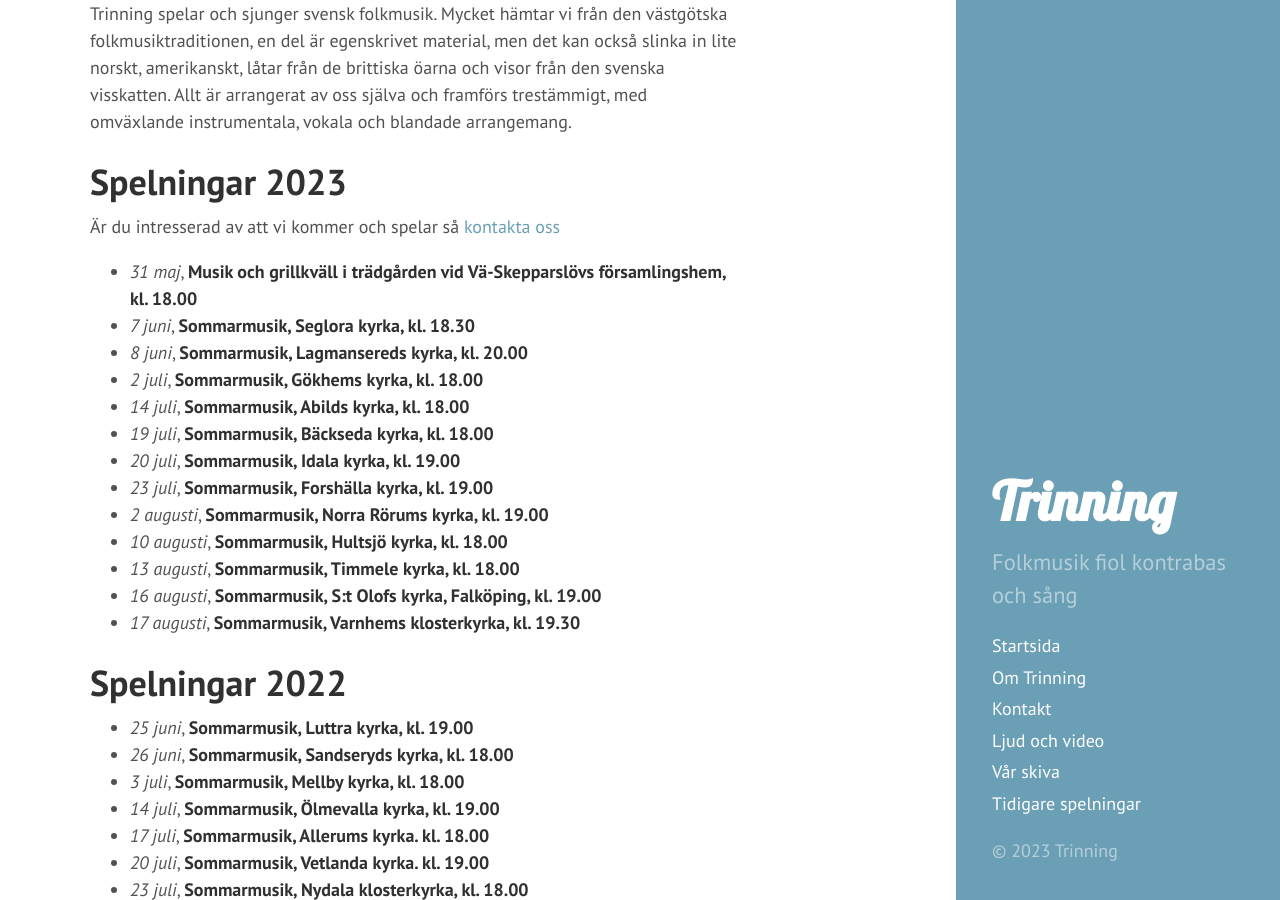
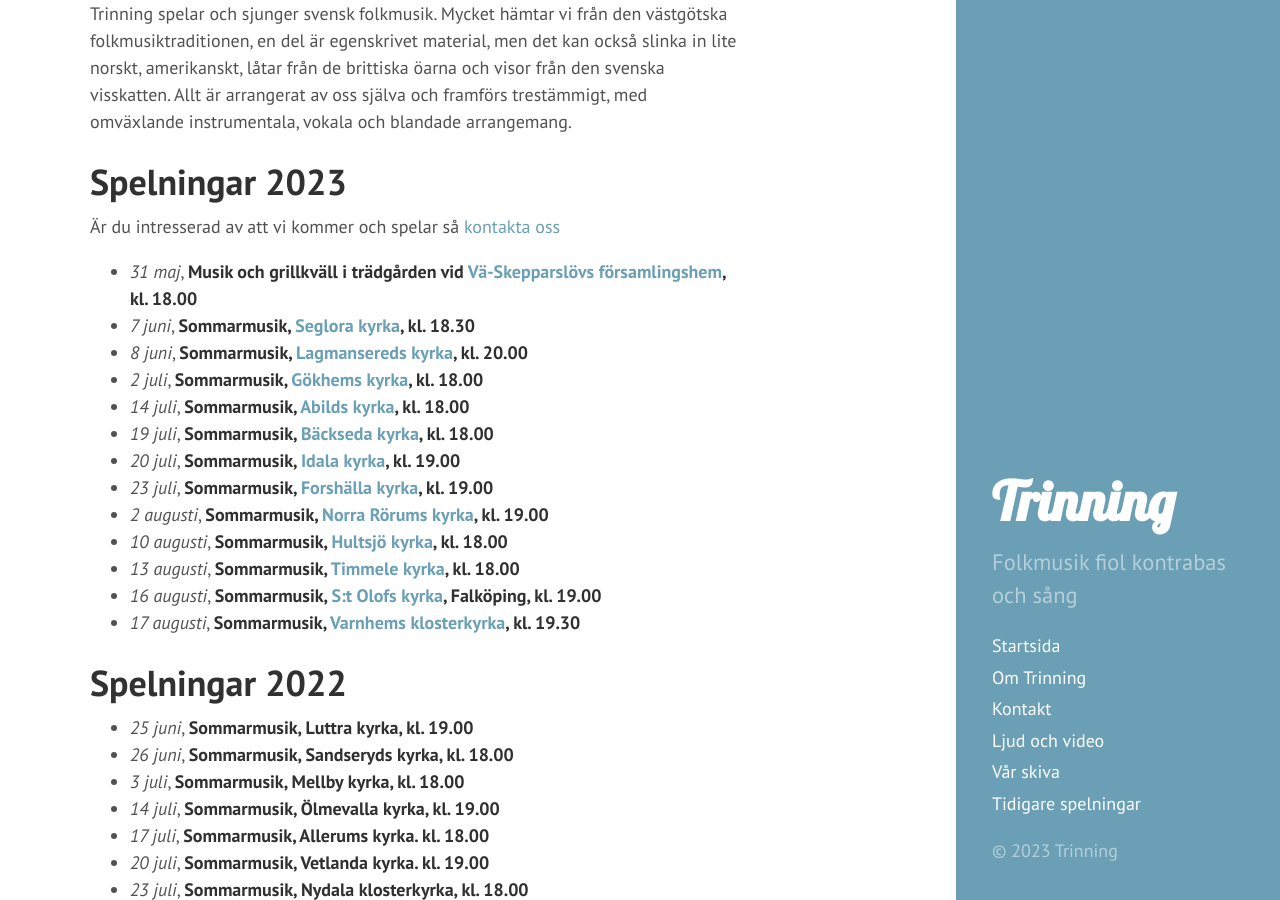
Before and after one commit to trinning/trinning.github.io, a Jekyll site: the page built from index.md, in a window 1280 px wide and 900 px high, scrolled down 435 px. Built offline with Jekyll 4.4.1, drawn with Linux system fonts in a browser that asks for light colours; some of the changed lines change nothing that is shown.

Commit message:
Uppdaterat med google maps länkar

```diff
--- a/index.md
+++ b/index.md
@@ -14,19 +14,19 @@ in lite norskt, amerikanskt, låtar från de brittiska öarna och visor från de
 # Spelningar 2023
 Är du intresserad av att vi kommer och spelar så [kontakta oss](/kontakt)
 
-* *31 maj*, **Musik och grillkväll i trädgården vid Vä-Skepparslövs församlingshem, kl. 18.00**
-* *7 juni*, **Sommarmusik, Seglora kyrka, kl. 18.30**
-* *8 juni*, **Sommarmusik, Lagmansereds kyrka, kl. 20.00**
-* *2 juli*, **Sommarmusik, Gökhems kyrka, kl. 18.00**
-* *14 juli*, **Sommarmusik, Abilds kyrka, kl. 18.00**
-* *19 juli*, **Sommarmusik, Bäckseda kyrka, kl. 18.00**
-* *20 juli*, **Sommarmusik, Idala kyrka, kl. 19.00**
-* *23 juli*, **Sommarmusik, Forshälla kyrka, kl. 19.00**
-* *2 augusti*, **Sommarmusik, Norra Rörums kyrka, kl. 19.00**
-* *10 augusti*, **Sommarmusik, Hultsjö kyrka, kl. 18.00**
-* *13 augusti*, **Sommarmusik, Timmele kyrka, kl. 18.00**
-* *16 augusti*, **Sommarmusik, S:t Olofs kyrka, Falköping, kl. 19.00**
-* *17 augusti*, **Sommarmusik, Varnhems klosterkyrka, kl. 19.30**
+* *31 maj*, **Musik och grillkväll i trädgården vid [Vä-Skepparslövs församlingshem](https://goo.gl/maps/NBBEGyTZLesgwH1NA "Karta till spelningen"), kl. 18.00**
+* *7 juni*, **Sommarmusik, [Seglora kyrka](https://goo.gl/maps/GZoHDHFCoh4ZdnBa7 "Karta till spelningen"), kl. 18.30**
+* *8 juni*, **Sommarmusik, [Lagmansereds kyrka](https://goo.gl/maps/JDuJv9H9oiigLjHU9  "Karta till spelningen"), kl. 20.00**
+* *2 juli*, **Sommarmusik, [Gökhems kyrka](https://goo.gl/maps/t9hsx9TMJk8QokLf7 "Karta till spelningen"), kl. 18.00**
+* *14 juli*, **Sommarmusik, [Abilds kyrka](https://goo.gl/maps/GR9jKEs4KDPdYC899 "Karta till spelningen"), kl. 18.00**
+* *19 juli*, **Sommarmusik, [Bäckseda kyrka](https://goo.gl/maps/7R2sXCTd1S5R1CNR9 "Karta till spelningen"), kl. 18.00**
+* *20 juli*, **Sommarmusik, [Idala kyrka](https://goo.gl/maps/NDJpd1BQ8kbPTzym7 "Karta till spelningen"), kl. 19.00**
+* *23 juli*, **Sommarmusik, [Forshälla kyrka](https://goo.gl/maps/wsgHy95QUNmaZ3bm7 "Karta till spelningen"), kl. 19.00**
+* *2 augusti*, **Sommarmusik, [Norra Rörums kyrka](https://goo.gl/maps/GsKPpJCTZkPrFmUg8 "Karta till spelningen"), kl. 19.00**
+* *10 augusti*, **Sommarmusik, [Hultsjö kyrka](https://goo.gl/maps/mzHdsoTUEPyutfni6 "Karta till spelningen"), kl. 18.00**
+* *13 augusti*, **Sommarmusik, [Timmele kyrka](https://goo.gl/maps/Mpb3ScQC4KSgqBa96 "Karta till spelningen"), kl. 18.00**
+* *16 augusti*, **Sommarmusik, [S:t Olofs kyrka](https://goo.gl/maps/BzUymFUZpVdwQoGm9 "Karta till spelningen"), Falköping, kl. 19.00**
+* *17 augusti*, **Sommarmusik, [Varnhems klosterkyrka](https://goo.gl/maps/VobS3m6WXgHGogiU9 "Karta till spelningen"), kl. 19.30**
 
 # Spelningar 2022
 
```
